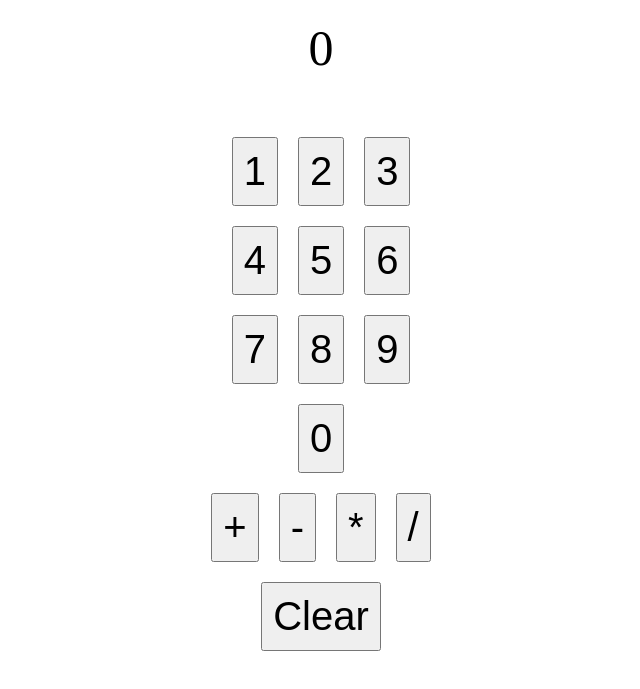
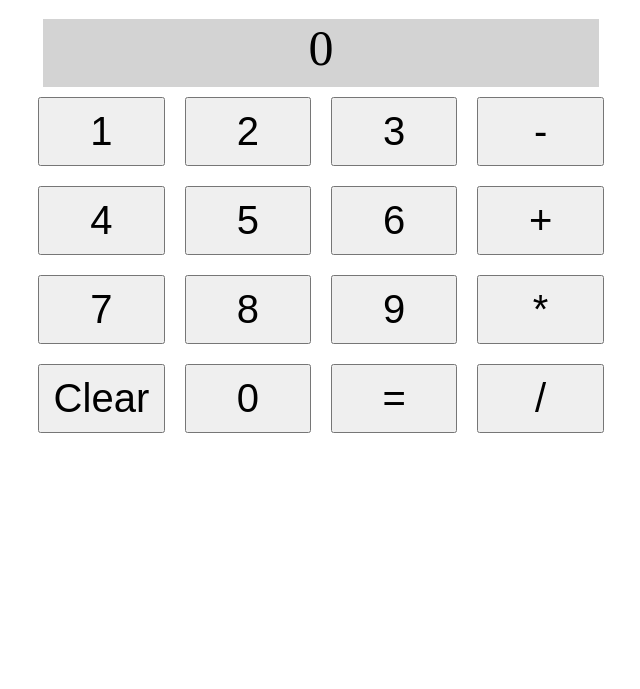
Before and after one commit to khatruong2009/CalculatorProject, a plain HTML site: page index.html in a window 1280 px wide. Shown: the part 61-750 px from the top of the page, without its empty margins (319-959 px from the left). Drawn offline with Linux system fonts and the light colour scheme.

Commit message:
work in progress

```diff
--- a/index.html
+++ b/index.html
@@ -13,41 +13,38 @@
 
  <div class="calculator">
   <div id="number">
-   <p>0</p>
+   <p id="displayValue">0</p>
   </div>
 
   <div class="row">
-   <button>1</button>
-   <button>2</button>
-   <button>3</button>
+   <button id="1">1</button>
+   <button id="2">2</button>
+   <button id="3">3</button>
+   <button id="minus">-</button>
   </div>
 
   <div class="row">
-   <button>4</button>
-   <button>5</button>
-   <button>6</button>
+   <button id="4">4</button>
+   <button id="5">5</button>
+   <button id="6">6</button>
+   <button id="plus">+</button>
   </div>
 
   <div class="row">
-   <button>7</button>
-   <button>8</button>
-   <button>9</button>
+   <button id="7">7</button>
+   <button id="8">8</button>
+   <button id="9">9</button>
+   <button id="times">*</button>
   </div>
 
   <div class="row">
-   <button>0</button>
+   <button id="clear">Clear</button>
+   <button id="0">0</button>
+   <button id="equals">=</button>
+   <button id="divide">/</button>
   </div>
 
-  <div class="row">
-   <button>+</button>
-   <button>-</button>
-   <button>*</button>
-   <button>/</button>
-  </div>
 
-  <div class="row">
-   <button>Clear</button>
-  </div>
  </div>
 
 </body>
--- a/script.js
+++ b/script.js
@@ -1,3 +1,5 @@
+let displayValue = document.querySelector("#displayValue");
+
 let add = function(num1, num2) {
  return num1 + num2;
 }
@@ -17,5 +19,3 @@ let divide = function(num1, num2) {
 function operate(num1, num2, math) {
  return math(num1, num2);
 }
-
-console.log(operate(8, 2, divide));
--- a/style.css
+++ b/style.css
@@ -11,15 +11,20 @@
  font-size: 40px;
  padding: 10px;
  margin: 10px;
+ width: 10%;
 }
 
 #number {
- margin-top: 0px;
  display: flex;
  justify-content: center;
  font-size: 50px;
+ background-color: lightgrey;
+ width: 44%;
+ margin-left: auto;
+ margin-right: auto;
 }
 
 #number p{
  margin-top: 0px;
+ margin-bottom: 10px;
 }
```
